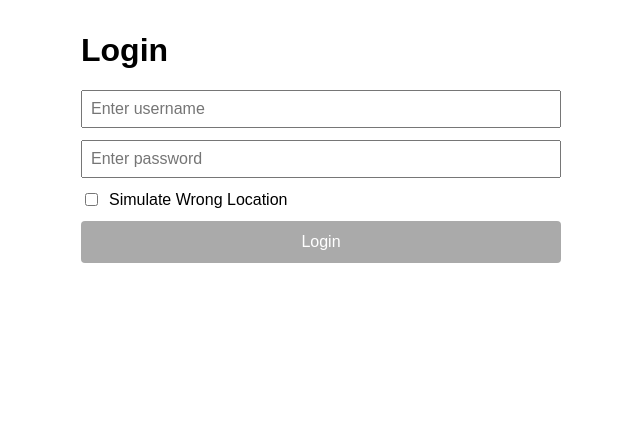
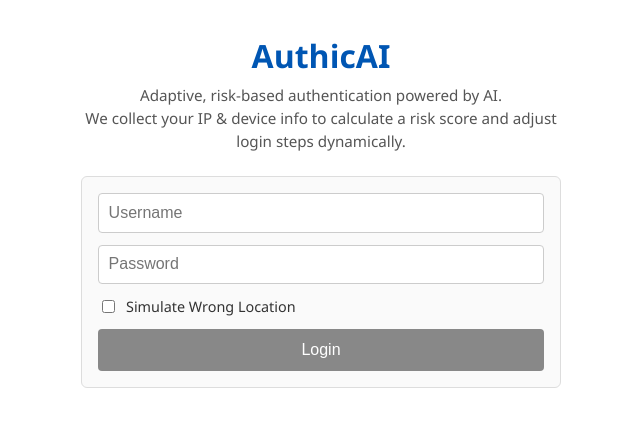
Before and after one commit to rishabh26n2/authicai-login, a FastAPI app: page / in a window 1280 px wide. Shown: the top 427 px of the page, without its empty margins (319-959 px from the left). Run offline with FastAPI, Linux system fonts and the light colour scheme; parts of the project's set-up code (start-up, migrations or seed data) failed here and were passed over.

Commit message:
Added AuthicAI in UI and UI view

```diff
--- a/templates/login_xloc.html
+++ b/templates/login_xloc.html
@@ -1,81 +1,114 @@
 <!DOCTYPE html>
 <html lang="en">
 <head>
-  <meta charset="UTF-8" />
-  <title>Login Page</title>
+  <meta charset="UTF-8">
+  <title>AuthicAI Adaptive Login</title>
   <style>
     body {
-      font-family: sans-serif;
+      font-family: "Segoe UI", Roboto, sans-serif;
       max-width: 480px;
       margin: 2rem auto;
       padding: 0 1rem;
+      line-height: 1.5;
+      color: #333;
+    }
+    header {
+      text-align: center;
+      margin-bottom: 1.5rem;
+    }
+    header h1 {
+      margin: 0;
+      font-size: 2rem;
+      color: #0056b3;
+    }
+    header p {
+      margin: .25rem 0 1rem;
+      font-size: .95rem;
+      color: #555;
     }
     form {
       display: flex;
       flex-direction: column;
       gap: 0.75rem;
+      background: #fafafa;
+      padding: 1rem;
+      border: 1px solid #ddd;
+      border-radius: 6px;
     }
     input[type="text"],
     input[type="password"] {
-      padding: 0.5rem;
+      padding: 0.6rem;
       font-size: 1rem;
       width: 100%;
+      border: 1px solid #ccc;
+      border-radius: 4px;
       box-sizing: border-box;
     }
     .checkbox-group {
       display: flex;
       align-items: center;
       gap: 0.5rem;
+      font-size: 0.9rem;
     }
     button {
       padding: 0.75rem;
       font-size: 1rem;
-      background: #007bff;
+      background: #0056b3;
       border: none;
       color: white;
       cursor: pointer;
       border-radius: 4px;
+      transition: background 0.2s;
     }
     button:disabled {
-      background: #aaa;
+      background: #888;
       cursor: not-allowed;
+    }
+    button:hover:not(:disabled) {
+      background: #004494;
     }
     .result {
       margin-top: 1.5rem;
       padding: 1rem;
-      border: 1px solid #ddd;
+      border: 1px solid #ccc;
       border-radius: 6px;
-      background: #f9f9f9;
+      background: #fefefe;
     }
     .result p {
-      margin: 0.4rem 0;
+      margin: 0.5rem 0;
+      font-size: 0.95rem;
     }
     .suspicious-yes {
-      color: #c00;
+      color: #d32f2f;
       font-weight: bold;
     }
     .suspicious-no {
-      color: #080;
+      color: #388e3c;
       font-weight: bold;
     }
   </style>
 </head>
 <body>
-  <h1>Login</h1>
+  <header>
+    <h1>AuthicAI</h1>
+    <p>Adaptive, risk-based authentication powered by AI. <br>
+       We collect your IP &amp; device info to calculate a risk score and adjust login steps dynamically.</p>
+  </header>
+
   <form id="login-form" action="/login" method="post">
-    <input type="text" name="username"   placeholder="Enter username" required />
-    <input type="password" name="password" placeholder="Enter password" required />
+    <input type="text" name="username"   placeholder="Username" required>
+    <input type="password" name="password" placeholder="Password" required>
 
-    <!-- Geolocation fields (hidden) -->
-    <input type="hidden" name="latitude"  id="latitude"  value="" />
-    <input type="hidden" name="longitude" id="longitude" value="" />
+    <!-- Hidden geolocation fields -->
+    <input type="hidden" name="latitude"  id="latitude"  value="">
+    <input type="hidden" name="longitude" id="longitude" value="">
 
-    <!-- Checkbox to force a wrong location -->
+    <!-- Simulate wrong location for testing -->
     <div class="checkbox-group">
-      <input type="checkbox" id="locCheck" />
+      <input type="checkbox" id="locCheck">
       <label for="locCheck">Simulate Wrong Location</label>
     </div>
-    <input type="hidden" name="simulate_wrong_location" id="simulate_wrong_location" value="0" />
+    <input type="hidden" name="simulate_wrong_location" id="simulate_wrong_location" value="0">
 
     <button type="submit" id="submit-btn" disabled>Login</button>
   </form>
@@ -85,7 +118,6 @@
     const locCheck = document.getElementById("locCheck");
     const locFlag  = document.getElementById("simulate_wrong_location");
 
-    // Try to get the user’s real geolocation
     if (navigator.geolocation) {
       navigator.geolocation.getCurrentPosition(
         pos => {
@@ -95,29 +127,22 @@
           }
           btn.disabled = false;
         },
-        _err => {
-          // user denied or failed
-          btn.disabled = false;
-        }
+        () => { btn.disabled = false; }
       );
     } else {
-      // no geolocation API
       btn.disabled = false;
     }
 
-    // If they check the “wrong location” box, override the fields
     locCheck.addEventListener("change", () => {
       if (locCheck.checked) {
-        // Example: Statue of Liberty coords
+        // bogus coords (Statue of Liberty)
         document.getElementById("latitude").value  = 40.6892;
         document.getElementById("longitude").value = -74.0445;
         locFlag.value = "1";
       } else {
-        // clear and let real geo fill in
         document.getElementById("latitude").value  = "";
         document.getElementById("longitude").value = "";
         locFlag.value = "0";
-        // re-fetch real if we already have it
         if (navigator.geolocation) {
           navigator.geolocation.getCurrentPosition(
             pos => {
@@ -133,7 +158,7 @@
 
   {% if message %}
     <div class="result">
-      <p><strong>Welcome {{ message }}</strong></p>
+      <p><strong>Welcome {{ message }}!</strong></p>
       <p>Detected Location: {{ location }}</p>
       <p>Risk Score: {{ risk_score }}</p>
       <p class="{{ 'suspicious-yes' if is_suspicious else 'suspicious-no' }}">
```
